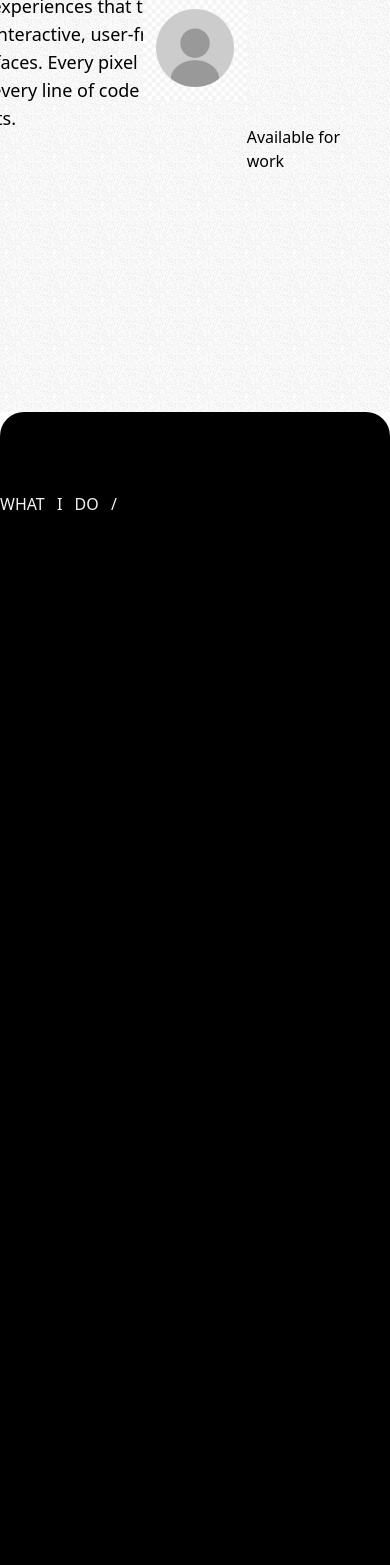
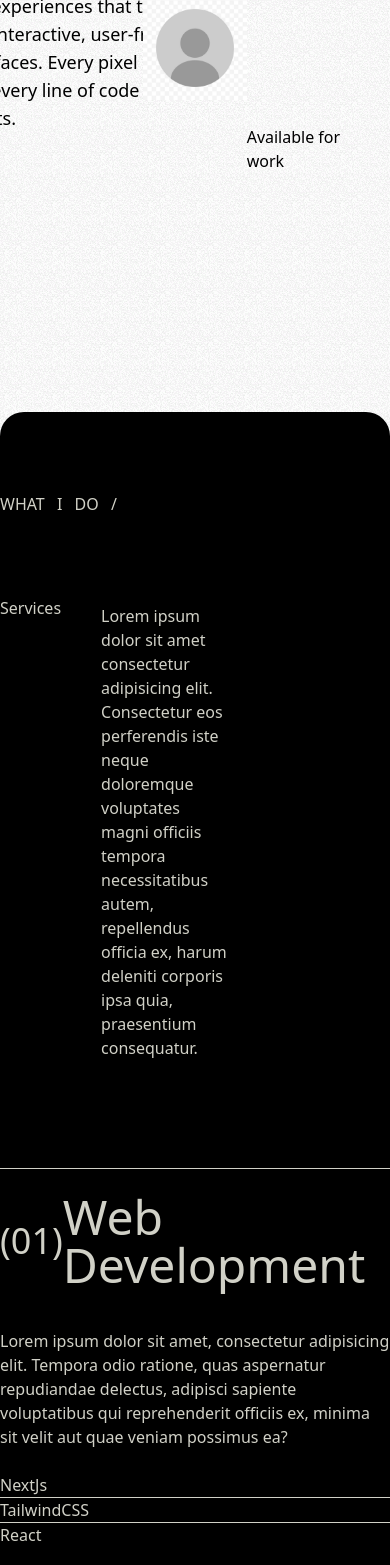
Before and after one commit to Jell13/my-website-next, a Next.js app: page / in a window 390 px wide. Shown: the part 432-1997 px from the top of the page. Built offline with nearby package versions, Linux system fonts and the light colour scheme.

Commit message:
started to do the about section and adding more animation and more text

```diff
--- a/app/layout.js
+++ b/app/layout.js
@@ -13,15 +13,15 @@ const geistMono = localFont({
 });
 
 export const metadata = {
-  title: "Create Next App",
-  description: "Generated by create next app",
+  title: "Jason Sugiharto",
+  description: "NextJs, Framer Motion, Lenis, and Tailwind CSS",
 };
 
 export default function RootLayout({ children }) {
   return (
     <html lang="en">
         <body
-          className={`${geistSans.variable} ${geistMono.variable} antialiased`}
+          className={`${geistSans.variable} ${geistMono.variable} antialiased grainy`}
         >
           {children}
         </body>
--- a/app/sections/Hero.jsx
+++ b/app/sections/Hero.jsx
@@ -26,13 +26,12 @@ const Hero = () => {
       [1, 0.95]
     )
     const DURATION = 0.6;
-    const STAGGER = 0.15;
+    const STAGGER = 0.1;
 
   return (
 
     <motion.section
-    // style={{opacity: opacity}}
-    className='h-screen grainy z[-1] pb-10'>
+    className='h-screen z[-1] pb-10'>
       <motion.div
       style={{y: translate, scale: scaleDown, opacity: opacity}}
       className='w-full h-full flex justify-center items-center px-10'>
@@ -48,7 +47,7 @@ const Hero = () => {
                   delay: STAGGER * i,
                   ease: "easeInOut"
                 }}
-                className='lg:text-[7rem] md:text-[5rem] tracking-tighter font-genSans'>
+                className='lg:text-[7rem] md:text-[5rem] tracking-tighter font-genSans font-medium'>
                   {letter}
                 </motion.span>
               ))}
--- a/app/sections/Services.jsx
+++ b/app/sections/Services.jsx
@@ -36,26 +36,79 @@ const Services = () => {
 
 
   return (
-    <section id="services" className='h-screen text-primary'>
-      <div className='h-[200%] bg-black rounded-3xl z-10 mb-8 md:px-10 py-20'>
-        <motion.h1
+    <section id="services" className='rounded-3xl bg-black text-primary'>
+      <div className='flex flex-col z-10 mb-8 md:px-10 py-20'>
+        <motion.h2
         ref={aboutRef}
         variants={staggerChildren}
         initial="hidden"
         animate={isInView ? "visible" : "hidden"}
-        className='text-primary lg:text-[7rem] md:text-[5rem]'>
+        className='text-primary lg:text-[6rem] md:text-[4rem]'>
           {title.map((word, i) => (
             <motion.span
             key={i}
             variants={wordVariants}
-            className='inline-block mr-2 text-primary'
+            className='inline-block mr-2 text-primary font-medium'
             >
               {word}
               &nbsp;
             </motion.span>
           ))}
-        </motion.h1>
+        </motion.h2>
+        <div className='w-full text-primary mt-20 grid grid-cols-12 mb-5'>
+          <div className='flex col-span-7 md:col-start-6 sm:flex-row'>
+            <h3>Services</h3>
+            <p className='ml-10 mt-2 w-full font-medium'>
+              Lorem ipsum dolor sit amet consectetur adipisicing elit. Consectetur eos perferendis iste neque doloremque voluptates magni officiis tempora necessitatibus autem, repellendus officia ex, harum deleniti corporis ipsa quia, praesentium consequatur.
+            </p>
+          </div>
+        </div>
+        <div className='w-full pt-10'>
 
+          {/* First Service */}
+          <div className='mt-12 flex flex-col pt-6 justify-between text-left sticky top-0 border-t-[1px] border-primary'>
+            <div className='flex md:grid grid-cols-12 items-center justify-between'>
+              <span className='col-span-2 text-4xl font-medium'>
+                (01)
+              </span>
+              <h3 className='col-span-6 col-start-6 text-5xl font-medium'>
+                Web Development
+              </h3>
+            </div>
+            <div className='md:grid flex grid-cols-12'>
+              <div className='w-full flex flex-col col-span-7 col-start-6 pt-10'>
+                <p>Lorem ipsum dolor sit amet, consectetur adipisicing elit. Tempora odio ratione, quas aspernatur repudiandae delectus, adipisci sapiente voluptatibus qui reprehenderit officiis ex, minima sit velit aut quae veniam possimus ea?</p>
+                <div className='flex flex-col pt-6 divide-y divide-primary'>
+                  <span>NextJs</span>
+                  <span>TailwindCSS</span>
+                  <span>React</span>
+                </div>
+              </div>
+            </div>
+          </div>
+
+          {/* Second service */}
+          <div className='mt-12 flex flex-col pt-6 justify-between text-left sticky top-0 border-t-[1px] border-primary'>
+            <div className='flex md:grid grid-cols-12 items-center justify-between'>
+              <span className='col-span-2 text-4xl font-medium'>
+                (01)
+              </span>
+              <h3 className='col-span-6 col-start-6 text-5xl font-medium'>
+                Web Development
+              </h3>
+            </div>
+            <div className='md:grid flex grid-cols-12'>
+              <div className='w-full flex flex-col col-span-7 col-start-6 pt-10'>
+                <p>Lorem ipsum dolor sit amet, consectetur adipisicing elit. Tempora odio ratione, quas aspernatur repudiandae delectus, adipisci sapiente voluptatibus qui reprehenderit officiis ex, minima sit velit aut quae veniam possimus ea?</p>
+                <div className='flex flex-col pt-6 divide-y divide-primary'>
+                  <span>NextJs</span>
+                  <span>TailwindCSS</span>
+                  <span>React</span>
+                </div>
+              </div>
+            </div>
+          </div>
+        </div>
       </div>
     </section>
   )
--- a/tailwind.config.js
+++ b/tailwind.config.js
@@ -10,7 +10,7 @@ module.exports = {
       colors: {
         background: "var(--background)",
         foreground: "var(--foreground)",
-        primary: "#f2f2f2"
+        primary: "#D1D1C7"
       },
     },
   },
```
